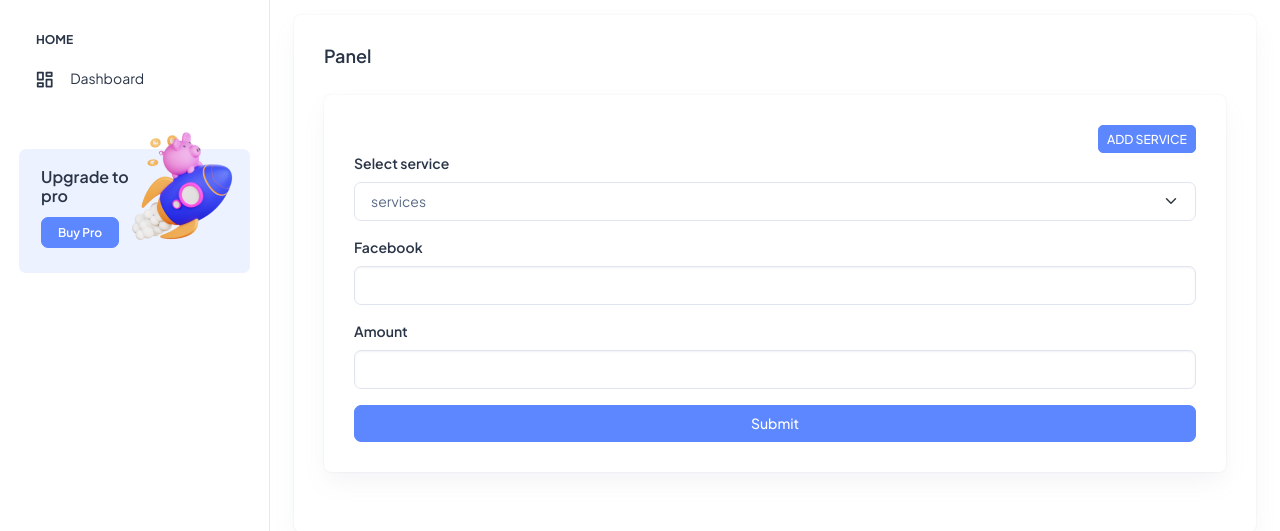
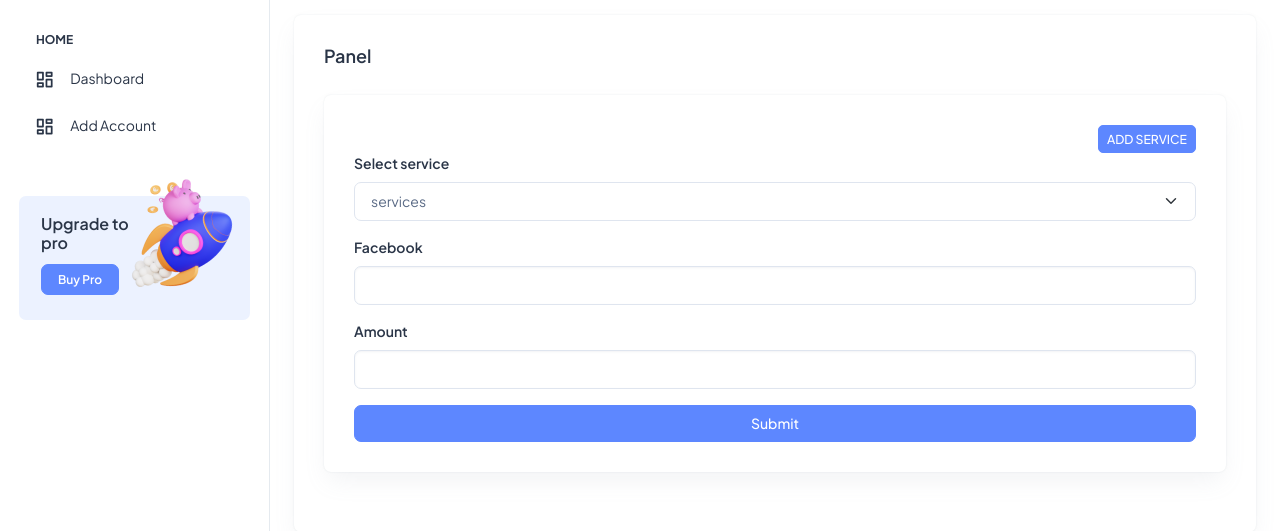
Before and after one commit to kang-van-gent/like-system, a Laravel app: template laravel/resources/views/layouts/index.blade.php in a window 1280 px wide. Shown: the part 70-601 px from the top of the page. Run offline with Laravel 12, Linux system fonts and the light colour scheme; the template is opened without the code that fills it, so the values that code supplies are empty.

Commit message:
front-end dashboard

```diff
--- /dev/null
+++ b/laravel/resources/views/layouts/add-account.blade.php
@@ -0,0 +1,5 @@
+@extends('layouts')
+@section('contents')
+
+
+@endsection
--- a/laravel/resources/views/layouts/index.blade.php
+++ b/laravel/resources/views/layouts/index.blade.php
@@ -22,11 +22,19 @@
             <span class="hide-menu">Home</span>
           </li>
           <li class="sidebar-item">
-            <a class="sidebar-link" href="./index.html" aria-expanded="false">
+            <a class="sidebar-link" href="/" aria-expanded="false">
               <span>
                 <i class="ti ti-layout-dashboard"></i>
               </span>
               <span class="hide-menu">Dashboard</span>
+            </a>
+          </li>
+          <li class="sidebar-item">
+            <a class="sidebar-link" href="/add-account" aria-expanded="false">
+              <span>
+                <i class="ti ti-layout-dashboard"></i>
+              </span>
+              <span class="hide-menu">Add Account</span>
             </a>
           </li>
 
@@ -35,7 +43,7 @@
           <div class="d-flex">
             <div class="unlimited-access-title me-3">
               <h6 class="fw-semibold fs-4 mb-6 text-dark w-85">Upgrade to pro</h6>
-              <a href="https://adminmart.com/product/modernize-bootstrap-5-admin-template/" target="_blank" class="btn btn-primary fs-2 fw-semibold lh-sm">Buy Pro</a>
+              <a href="/" class="btn btn-primary fs-2 fw-semibold lh-sm">Buy Pro</a>
             </div>
             <div class="unlimited-access-img">
               <img src="/assets/images/backgrounds/rocket.png" alt="" class="img-fluid">
@@ -63,12 +71,12 @@
               </a>
               <div class="dropdown-menu dropdown-menu-end dropdown-menu-animate-up" aria-labelledby="drop2">
                 <div class="message-body">
-                  <a href="javascript:void(0)" class="d-flex align-items-center gap-2 dropdown-item">
+                  <a href="/add-account" class="d-flex align-items-center gap-2 dropdown-item">
                     <i class="ti ti-mail fs-6"></i>
                     <p class="mb-0 fs-3">Add Account</p>
                   </a>
 
-                  <a href="./authentication-login.html" class="btn btn-outline-primary mx-3 mt-2 d-block">Logout</a>
+                  <a href="/login" class="btn btn-outline-primary mx-3 mt-2 d-block">Logout</a>
                 </div>
               </div>
             </li>
@@ -91,7 +99,7 @@
               <div class="card">
                 <div class="card-body">
                   <div class="d-grid gap-2 d-md-flex justify-content-md-end">
-                    <button class="btn btn-sm btn-primary" type="button">ADD SERVICE</button>
+                    <button class="btn btn-sm btn-primary" data-bs-toggle="modal" data-bs-target="#exampleModal" type="button">ADD SERVICE</button>
                   </div>
 
                   <form>
@@ -232,4 +240,32 @@
   </div>
 </div>
 
+
+
+<!-- Modal -->
+<div class="modal fade" id="exampleModal" tabindex="-1" aria-labelledby="exampleModalLabel" aria-hidden="true">
+  <div class="modal-dialog modal-dialog-centered">
+    <div class="modal-content">
+      <div class="modal-header">
+        <h1 class="modal-title fs-5" id="exampleModalLabel">Add API services</h1>
+        <button type="button" class="btn-close" data-bs-dismiss="modal" aria-label="Close"></button>
+      </div>
+      <div class="modal-body">
+        <div class="mb-3">
+          <label for="service-name" class="form-label">Service's name</label>
+          <input type="text" class="form-control" id="service-name" aria-describedby="emailHelp" placeholder="Service's name">
+        </div>
+        <div class="mb-3">
+          <label for="api-url" class="form-label">API's end-point</label>
+          <input type="text" class="form-control" id="api-url" aria-describedby="emailHelp" placeholder="https://example.com/api">
+        </div>
+      </div>
+      <div class="modal-footer">
+        <button type="button" class="btn btn-secondary" data-bs-dismiss="modal">Close</button>
+        <button type="button" class="btn btn-primary">Connect</button>
+      </div>
+    </div>
+  </div>
+</div>
+
 @endsection
--- a/laravel/routes/web.php
+++ b/laravel/routes/web.php
@@ -3,9 +3,6 @@
 use Illuminate\Support\Facades\Route;
 
 Route::get('/', function () {
-    return view('welcome');
-});
-Route::get('/home', function () {
     return view('layouts.index');
 });
 Route::get('/login', function () {
```
Also changed, not shown: laravel/resources/views/layouts/login.blade.php (+5 -6 lines).
